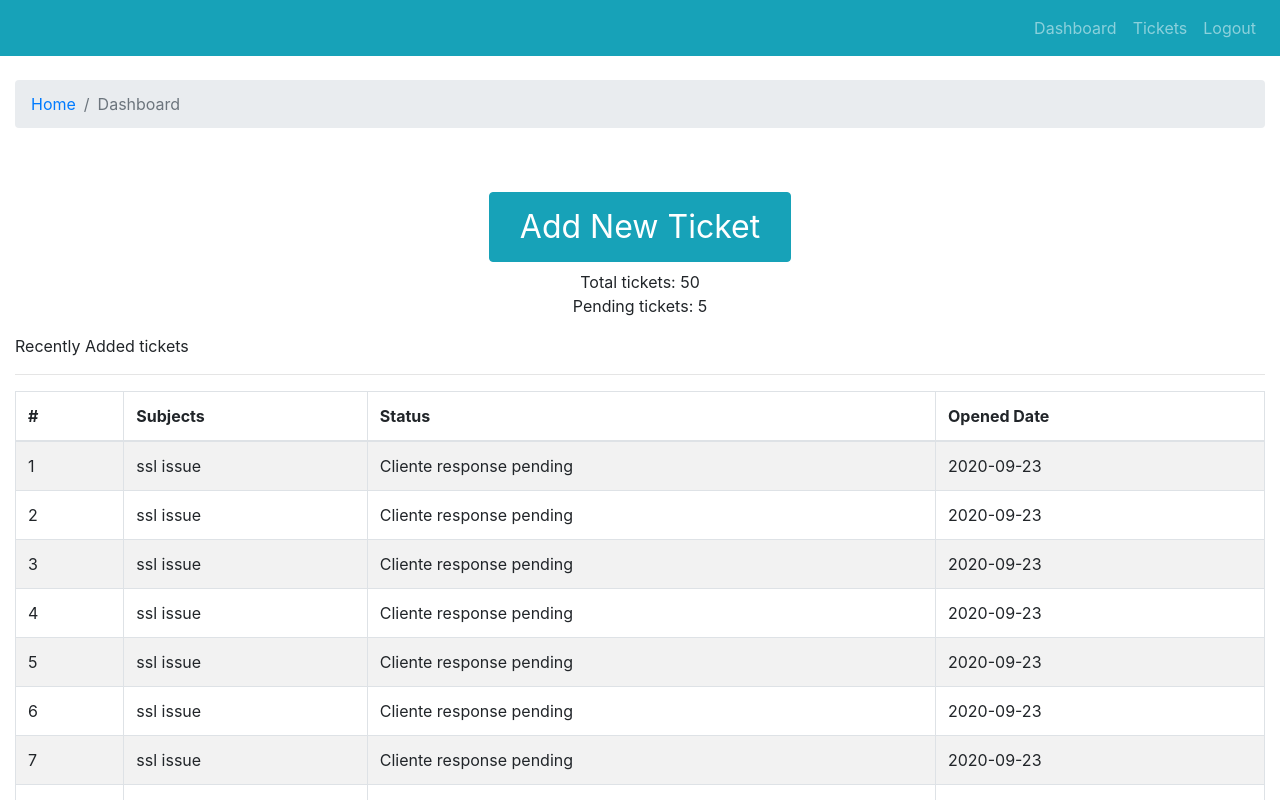
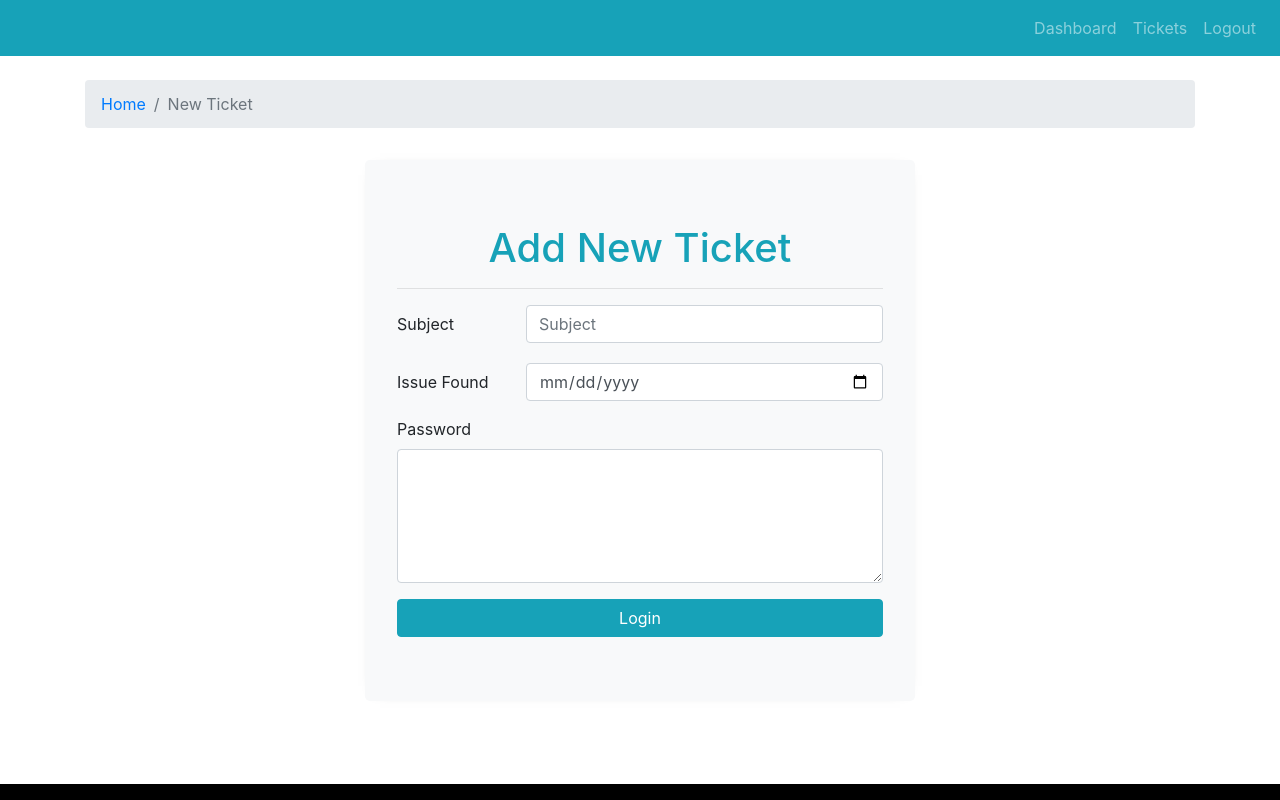
Before and after one commit to fabicon2882/project-cm-ticket, a React (Create React App) app: page / in a window 1280 px wide. Shown: the top 800 px of the page. Built offline with nearby package versions, Linux system fonts and the light colour scheme.

Commit message:
add new ticket form added Closes #7

```diff
--- a/src/App.js
+++ b/src/App.js
@@ -1,7 +1,8 @@
 import './App.css';
 import { DefaultLayout } from './components/layout/DefaultLayout';
-import { Dashboard } from './pages/dashboard/Dashboard.page';
-import { Entry } from './pages/entry/Entry.page';
+//import { Dashboard } from './pages/dashboard/Dashboard.page';
+//import { Entry } from './pages/entry/Entry.page';
+import { AddTicket } from './pages/new-ticket/AddTicket.page';
 
 
 function App() {
@@ -9,7 +10,8 @@
     <div className="App">
       {/* <Entry /> */}
       <DefaultLayout>
-        <Dashboard />
+        {/* <Dashboard /> */}
+        <AddTicket />
       </DefaultLayout>
     </div>
   );
--- /dev/null
+++ b/src/components/add-ticket-form/AddTicketForm.comp.js
@@ -0,0 +1,80 @@
+import React from "react";
+import { Form, Jumbotron, Row, Col, Button } from "react-bootstrap";
+
+import PropTypes from "prop-types";
+
+import "./add-ticket-form.style.css";
+
+export const AddTicketForm = ({
+  handleOnSubmit,
+  handleOnChange,
+  frmDt,
+  frmDtErr,
+}) => {
+  console.log(frmDt);
+  return (
+    <div>
+      <Jumbotron className="mt-3 add-new-ticket bg-light">
+        <h1 className="text-info text-center">Add New Ticket</h1>
+        <hr />
+        <Form autoComplete="off" onSubmit={handleOnSubmit}>
+          <Form.Group as={Row}>
+            <Form.Label column sm={3}>
+              Subject
+            </Form.Label>
+            <Col sm={9}>
+              <Form.Control
+                name="subject"
+                value={frmDt.subject}
+                //minLength="3"
+                maxLength="100"
+                onChange={handleOnChange}
+                placeholder="Subject"
+                required
+              />
+              <Form.Text className="text-danger">
+                {frmDtErr.subject && "Subject is required!"}
+              </Form.Text>
+            </Col>
+          </Form.Group>
+          <Form.Group as={Row}>
+            <Form.Label column sm={3}>
+              Issue Found
+            </Form.Label>
+            <Col sm={9}>
+              <Form.Control
+                type="date"
+                name="issueDate"
+                value={frmDt.issueDate}
+                onChange={handleOnChange}
+                required
+              />
+            </Col>
+          </Form.Group>
+          <Form.Group>
+            <Form.Label>Password</Form.Label>
+            <Form.Control
+              as="textarea"
+              name="details"
+              value={frmDt.detail}
+              rows="5"
+              onChange={handleOnChange}
+              required
+            />
+          </Form.Group>
+
+          <Button type="submit" variant="info" block>
+            Login
+          </Button>
+        </Form>
+      </Jumbotron>
+    </div>
+  );
+};
+
+AddTicketForm.protoTypes = {
+  handleOnSubmit: PropTypes.func.isRequired,
+  handleOnChange: PropTypes.func.isRequired,
+  frmDt: PropTypes.object.isRequired,
+  frmDtErr: PropTypes.object.isRequired,
+};
--- /dev/null
+++ b/src/components/add-ticket-form/add-ticket-form.style.css
@@ -0,0 +1,6 @@
+.add-new-ticket{
+    max-width: 550px;
+    margin-left: auto;
+    margin-right: auto;
+    box-shadow: 0px 0px 15px -15px black;
+}
--- a/src/components/layout/partials/Header.comp.js
+++ b/src/components/layout/partials/Header.comp.js
@@ -1,5 +1,5 @@
 import React from 'react';
-import { Nav, Navbar, NavbarBrand } from 'react-bootstrap';
+import { Nav, Navbar } from 'react-bootstrap';
 /* import logo from '../../assets/img/logo.png'; */
 
 export const Header = () => {
--- /dev/null
+++ b/src/pages/new-ticket/AddTicket.page.js
@@ -0,0 +1,68 @@
+import React, { useEffect, useState } from "react";
+import { Col, Container, Row } from "react-bootstrap";
+import { AddTicketForm } from "../../components/add-ticket-form/AddTicketForm.comp";
+import { PageBreadcrumb } from "../../components/breadcrumb/Breadcrumb.comp";
+import { shortText } from '../../utils/validation';
+
+const initialFrmDt = {
+  subject: "",
+  issueDate: "",
+  detail: "",
+};
+
+const initialFrmError = {
+  subject: false,
+  issueDate: false,
+  detail: false,
+};
+
+export const AddTicket = () => {
+  const [frmData, setFrmData] = useState(initialFrmDt);
+  const [frmDataError, setFrmDataError] = useState(initialFrmError);
+
+  useEffect(() => {
+
+  }, [frmData, frmDataError])
+
+  const handleOnChange = (e) => {
+    const { name, value } = e.target;
+    setFrmData({
+      ...initialFrmDt,
+      [name]: value,
+    });
+    //console.log(name, value);
+  };
+
+  const handleOnSubmit = async (e) => {
+    e.preventDefault();
+    setFrmDataError(initialFrmError);
+    const isSubjectValid = await shortText(frmData.subject);
+
+    setFrmDataError({
+      ...initialFrmError,
+      subject: !isSubjectValid,
+    })
+
+    console.log('Form submit request received', frmData);
+  };
+
+  return (
+    <Container>
+      <Row>
+        <Col>
+          <PageBreadcrumb page="New Ticket" />
+        </Col>
+      </Row>
+      <Row>
+        <Col>
+          <AddTicketForm
+            handleOnChange={handleOnChange}
+            frmDt={ frmData }
+            frmDtErr={ frmDataError }
+            handleOnSubmit={handleOnSubmit}
+          />
+        </Col>
+      </Row>
+    </Container>
+  );
+};
--- /dev/null
+++ b/src/utils/validation.js
@@ -0,0 +1,3 @@
+export const shortText = str => {
+    return str.length >= 3 && str.length <=100;
+};
```
